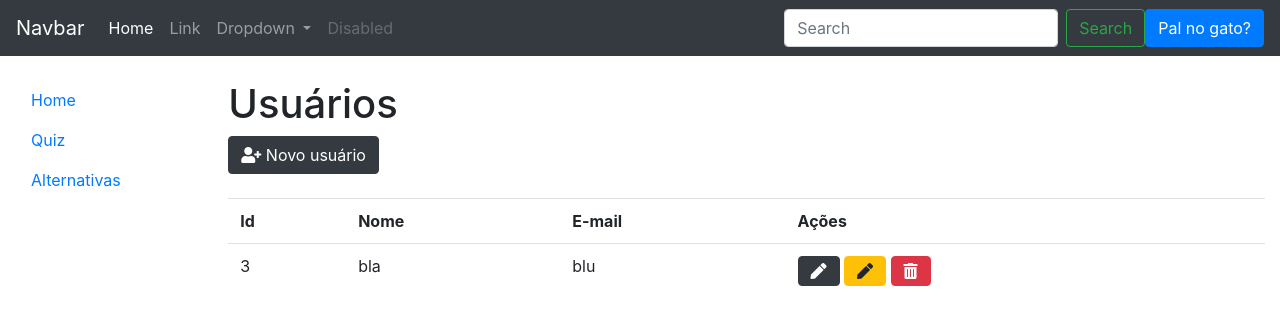
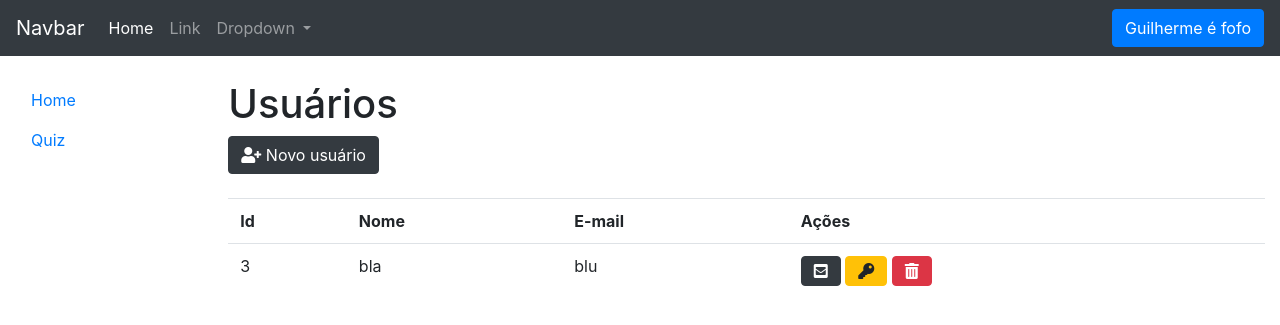
Before and after one commit to VieiraMidas/phpGamificado, a PHP site: page /usuarios in a window 1280 px wide. Shown: the top 325 px of the page. Run offline with PHP 8.4, Linux system fonts and the light colour scheme; a user stored in the database is signed in; data comes from the database, SQL or seed files in the repository.

Commit message:
Criado botao alterar

```diff
--- a/UsuarioDAO.php
+++ b/UsuarioDAO.php
@@ -60,6 +60,18 @@ class UsuarioDAO
 
     }
 
+    public function trocaEmail($id, $nome, $email)
+    {
+        $sql = "UPDATE users SET Email='$email' nome='$nome' WHERE UserID='$id'";
+        $rs = $this->con->query($sql);
+        if ($rs) {
+            header("Location: /usuarios");
+        } else {
+            echo $this->con->error;
+        }
+
+    }
+
     public function logar()
     {
         $sql = "SELECT * FROM users WHERE
--- a/alternativas.php
+++ b/alternativas.php
@@ -1,6 +1,9 @@
 <?php
 require("verificaUsuario.php");
 include "alternativasDAO.php";
+
+$idQuestao = $_GET["idQuestao"]
+
 $alternativasDAO = new alternativasDAO();
 $listaDeAlternativas = ($alternativasDAO->buscarAlternativas());
 
--- a/cabecalho.php
+++ b/cabecalho.php
@@ -23,16 +23,11 @@
                         <a class="dropdown-item" href="#">Something else here</a>
                     </div>
                 </li>
-                <li class="nav-item">
-                    <a class="nav-link disabled" href="#" tabindex="-1" aria-disabled="true">Disabled</a>
-                </li>
+
             </ul>
-            <form class="form-inline my-2 my-lg-0" action="usercontrol.php" >
-                <input class="form-control mr-sm-2" type="search" placeholder="Search" aria-label="Search">
-                <button class="btn btn-outline-success my-2 my-sm-0" type="submit">Search</button>
-            </form>
+
             <div class="my-2 my-lg-0">
-                <a class= "btn btn-primary" href="usecontrol.php?acao=sair" role="button">Pal no gato?</a>
+                <a class= "btn btn-primary" href="usecontrol.php?acao=sair" role="button">Guilherme é fofo</a>
             </div>
         </div>
     </nav>
--- a/menuLateral.php
+++ b/menuLateral.php
@@ -10,8 +10,5 @@
                     <li class="nav-item">
                         <a class="nav-link <?= ($recurso == '/questoes')?'active':'' ?>" href="/questoes">Quiz</a>
                     </li>
-                    <li class="nav-item">
-                        <a class="nav-link <?= ($recurso == '/alternativas')?'active':'' ?>" href="/alternativas">Alternativas</a>
-                    </li>
                 </ul>
             </div>
--- a/quiz.php
+++ b/quiz.php
@@ -42,7 +42,7 @@ include "menuLateral.php";
                         <td><?= $questions->Desafio?></td>
                         <td><?= $questions->TDesafio?></td>
                         <td>
-                            <a href="alternativas.php" class="btn btn-dark"><i class="fas fa-pen"></i></a>
+                            <a href="alternativas.php" class="btn btn-dark" href="\alternativas?idQuestao=<?=$questions->IDDesafio?>"><i class="fas fa-list-ol"></i></a>
                             <button class="btn btn-warning alterar-senha" data-id="<?= $questions->IDDesafio?>"><i class="fas fa-pen" data-toggle="modal" data-target="#newmodalQuiz"></i></button>
                             <a class="btn btn-danger" href="quizcontrol.php?acao=apagarQuiz&id=<?= $questions->IDDesafio?>"><i class="fas fa-trash-alt"></i></a>
                         </td>
--- a/usuarios.php
+++ b/usuarios.php
@@ -45,8 +45,8 @@ include "menuLateral.php";
                         <td><?=$users->Nome?></td>
                         <td><?=$users->Email?></td>
                         <td>
-                                <button class="btn btn-dark btn-editar"><i class="fas fa-pen"></i></button>
-                                <button class="btn btn-warning alterar-senha" data-id="<?=$users->UserID?>"><i class="fas fa-pen" data-toggle="modal" data-target="#modalsenha"></i></button>
+                            <button class="btn btn-dark alterar-email" data-id="<?=$users->UserID?>"><i class="fas fa-envelope-square" data-toggle="modal" data-target="#modalemail"></i></button>
+                            <button class="btn btn-warning alterar-senha" data-id="<?=$users->UserID?>"><i class="fas fa-key" data-toggle="modal" data-target="#modalsenha"></i></button>
                             <a class="btn btn-danger" href="usercontrol.php?acao=apagar&id=<?=$users->UserID?>"><i class="fas fa-trash-alt"></i></a>
                         </td>
 
@@ -104,8 +104,38 @@ include "menuLateral.php";
                                 </div>
                                 <input type="hidden" name="id" id="campo-id">
                                 <div class="input-group mb-3">
+                                    <input type="text" name="senha" class="form-control" placeholder="Senha" aria-label="Username" aria-describedby="basic-addon1">
+                                </div>
+                            </div>
+                            <div class="modal-footer">
+                                <button type="button" class="btn btn-secondary" data-dismiss="modal">Sair</button>
+                                <button type="submit" class="btn btn-primary">Salvar</button>
+                            </form>
+                        </div>
+                    </div>
+                </div>
+            </div>
+            <!--modal troca email-->
+            <div class="modal fade" id="modalemail" tabindex="-1" role="dialog" aria-labelledby="exampleModalLongTitle" aria-hidden="true">
+                <div class="modal-dialog" role="document">
+                    <div class="modal-content">
+                        <div class="modal-header">
+                            <h5 class="modal-title" id="exampleModalLongTitle">Alterar Email e Nome</h5>
+                            <button type="button" class="close" data-dismiss="modal" aria-label="Close">
+                                <span aria-hidden="true">&times;</span>
+                            </button>
+                        </div>
+                        <div class="modal-body">
+                            <form action="usercontrol.php?acao=trocaEmail" method="POST">
+                                <div class="input-group mb-3">
 
-                        <input type="text" name="senha" class="form-control" placeholder="Senha" aria-label="Username" aria-describedby="basic-addon1">
+                                </div>
+                                <input type="hidden" name="id" id="campo2-id">
+                                <div class="input-group mb-3">
+                                    <input type="text" name="nome" class="form-control" placeholder="Novo Nome" aria-label="Username" aria-describedby="basic-addon1">
+                                </div>
+                                <div class="input-group mb-3">
+                                    <input type="text" name="email" class="form-control" placeholder="novo E-mail" aria-label="Username" aria-describedby="basic-addon1">
                                 </div>
                             </div>
                             <div class="modal-footer">
@@ -128,5 +158,12 @@ include "menuLateral.php";
             var campo = document.querySelector("#campo-id");
             campo.value = botao.getAttribute("data-id");
         });
+        var botao = document.querySelector(".alterar-email");
+        console.log(botao);
+        botao.addEventListener("click", function(){
+            //window.alert(botao.getAttribute("data-id"));
+            var campo = document.querySelector("#campo2-id");
+            campo.value = botao.getAttribute("data-id");
+        });
     </script>
     </html>
```
Also changed, not shown: usercontrol.php (+8 -0 lines). Lines whose indentation alone changed are shown as unchanged.
